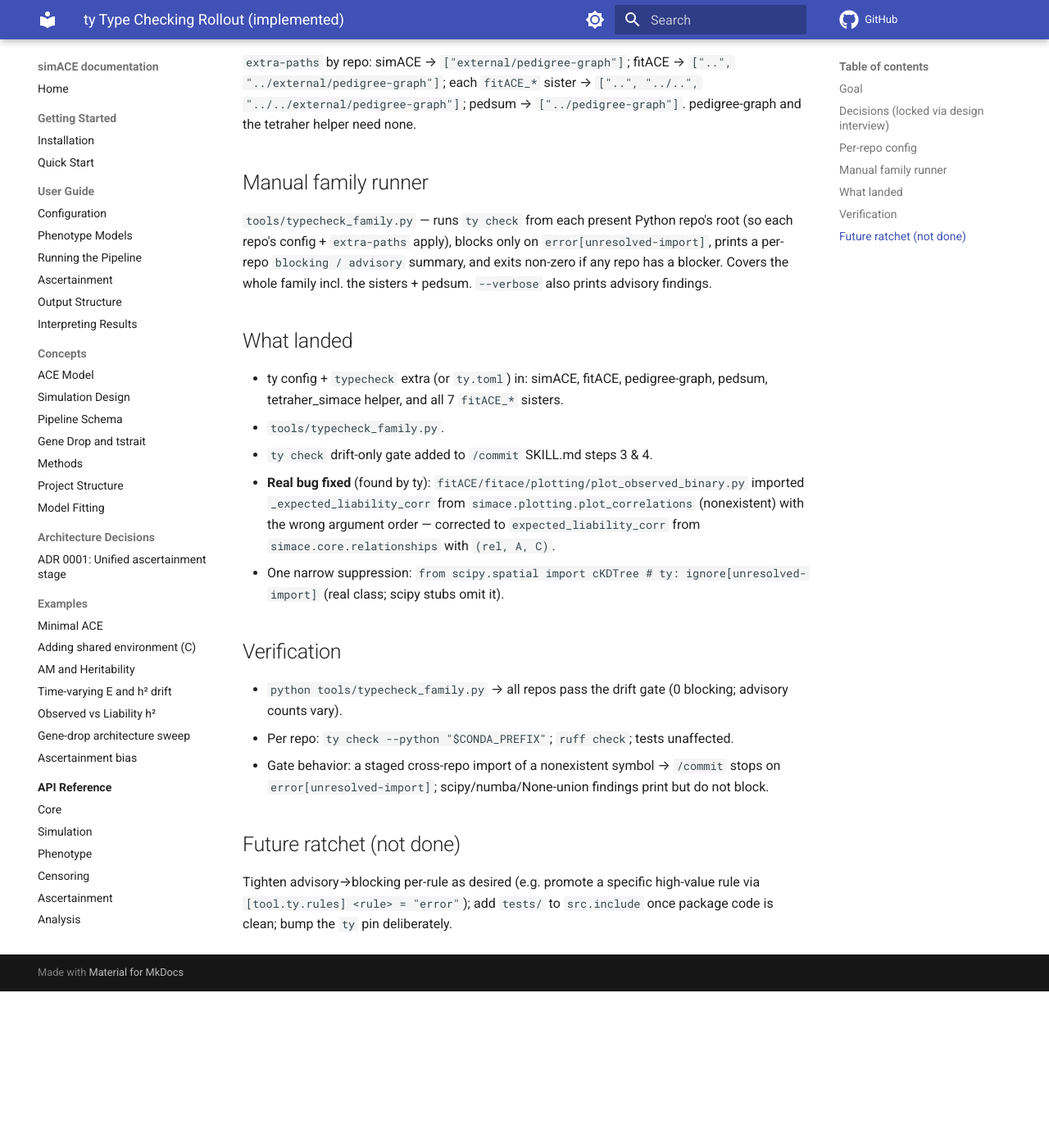
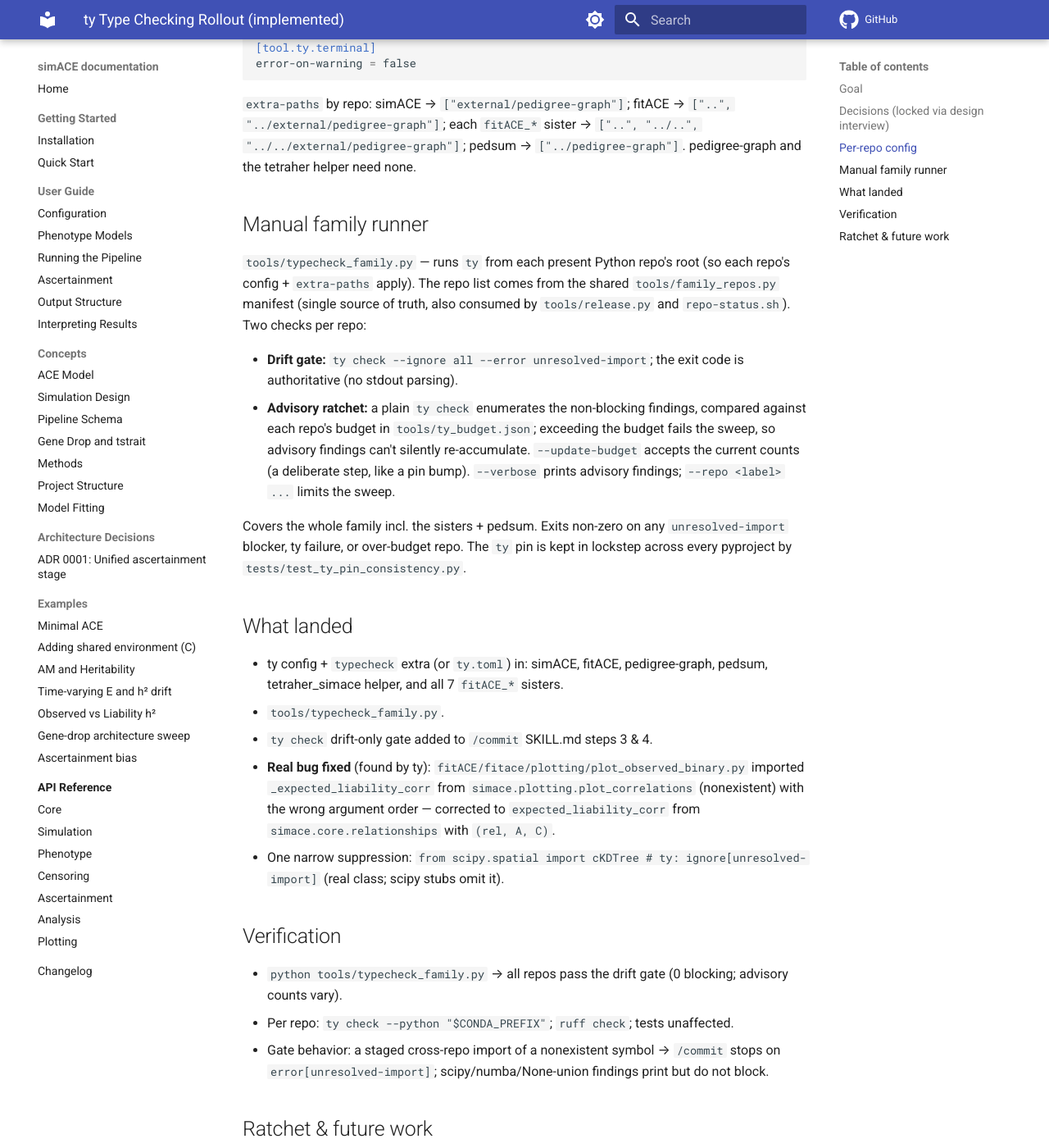
Before and after one commit to rwaples/simACE, an MkDocs documentation site: the page built from docs/plans/ty-typecheck-rollout.md, in a window 1280 px wide and 1400 px high, scrolled down 1415 px. Shown: the whole window at 82% size. Built offline with MkDocs 1.6.1 and Material for MkDocs 9.7.7, drawn with Linux system fonts in a browser that asks for light colours; comment, search, counter and statistics services are not loaded; before the commit the page ends 2624 px from its top, so only the background shows below that; some of the changed text lies outside the part shown.

Commit message:
docs: align ty rollout doc with exit-code gate + budget ratchet
Correct the (now-false) "no wildcard severity" claim: ty 0.0.51 supports
`--ignore all --error <rule>`, so the gate runs that and blocks on the exit
code. Describe the shared family_repos.py manifest, the advisory-budget
ratchet, and the new pin-consistency test in the runner + ratchet sections.

```diff
--- a/docs/plans/ty-typecheck-rollout.md
+++ b/docs/plans/ty-typecheck-rollout.md
@@ -17,11 +17,13 @@
   `code-review-graph`-owned `.git/hooks/pre-commit`.
 - **No CI / no GitHub Actions** — deliberate (ty is 0.0.x with churning
   diagnostics; nested repos have no CI). Revisit only if ty reaches a stable API.
-- **Drift-only gate:** the **only** blocking diagnostic is `unresolved-import`.
-  Every other ty finding is advisory (printed, non-blocking). ty has ~110 rules
-  and no wildcard severity, so "block only on unresolved-import" is enforced at
-  the gate/runner (block iff `error[unresolved-import]` appears), not via a
-  110-rule downgrade.
+- **Drift-only gate:** the **only** blocking diagnostic is `unresolved-import`
+  (the cross-repo / cross-module signature-drift class — a sibling renaming,
+  moving, or removing a symbol, including a missing member of an existing
+  module). The gate runs `ty check --ignore all --error unresolved-import` and
+  blocks on a **non-zero exit**: ty 0.0.51 supports wildcard severity
+  (`--ignore all` + `--error <rule>`), so every other finding is suppressed and
+  there is nothing to parse. Plain `ty check` still surfaces the advisory findings.
 - **Pin `ty==0.0.51`** via a `typecheck` extra, one shared version family-wide
   (folded into `dev` where a `dev` extra exists). Bumping the pin is its own
   change.
@@ -65,11 +67,23 @@
 
 ## Manual family runner
 
-`tools/typecheck_family.py` — runs `ty check` from each present Python repo's
-root (so each repo's config + `extra-paths` apply), blocks only on
-`error[unresolved-import]`, prints a per-repo `blocking / advisory` summary, and
-exits non-zero if any repo has a blocker. Covers the whole family incl. the
-sisters + pedsum. `--verbose` also prints advisory findings.
+`tools/typecheck_family.py` — runs `ty` from each present Python repo's root (so
+each repo's config + `extra-paths` apply). The repo list comes from the shared
+`tools/family_repos.py` manifest (single source of truth, also consumed by
+`tools/release.py` and `repo-status.sh`). Two checks per repo:
+
+- **Drift gate:** `ty check --ignore all --error unresolved-import`; the exit
+  code is authoritative (no stdout parsing).
+- **Advisory ratchet:** a plain `ty check` enumerates the non-blocking findings,
+  compared against each repo's budget in `tools/ty_budget.json`; exceeding the
+  budget fails the sweep, so advisory findings can't silently re-accumulate.
+  `--update-budget` accepts the current counts (a deliberate step, like a pin
+  bump). `--verbose` prints advisory findings; `--repo <label> ...` limits the
+  sweep.
+
+Covers the whole family incl. the sisters + pedsum. Exits non-zero on any
+`unresolved-import` blocker, ty failure, or over-budget repo. The `ty` pin is
+kept in lockstep across every pyproject by `tests/test_ty_pin_consistency.py`.
 
 ## What landed
 
@@ -93,8 +107,15 @@
   `/commit` stops on `error[unresolved-import]`; scipy/numba/None-union findings
   print but do not block.
 
-## Future ratchet (not done)
+## Ratchet & future work
 
-Tighten advisory→blocking per-rule as desired (e.g. promote a specific
-high-value rule via `[tool.ty.rules] <rule> = "error"`); add `tests/` to
-`src.include` once package code is clean; bump the `ty` pin deliberately.
+- **Done:** an advisory-budget ratchet (`tools/ty_budget.json`, enforced by
+  `tools/typecheck_family.py`) blocks new advisory findings from silently
+  accumulating; the shared `tools/family_repos.py` manifest + `TY_PIN` removes
+  the duplicated repo lists and pin across the tooling.
+- **Future:** promote a specific high-value rule advisory→blocking via
+  `[tool.ty.rules] <rule> = "error"` — note the highest-signal signature-drift
+  rules (`invalid-argument-type`, `no-matching-overload`) are also the noisiest
+  with library false positives, so this is gated on controlling that surface;
+  add `tests/` to `src.include` once package code is clean; bump the `ty` pin
+  deliberately (re-triaged, in lockstep across all pyprojects).
```
